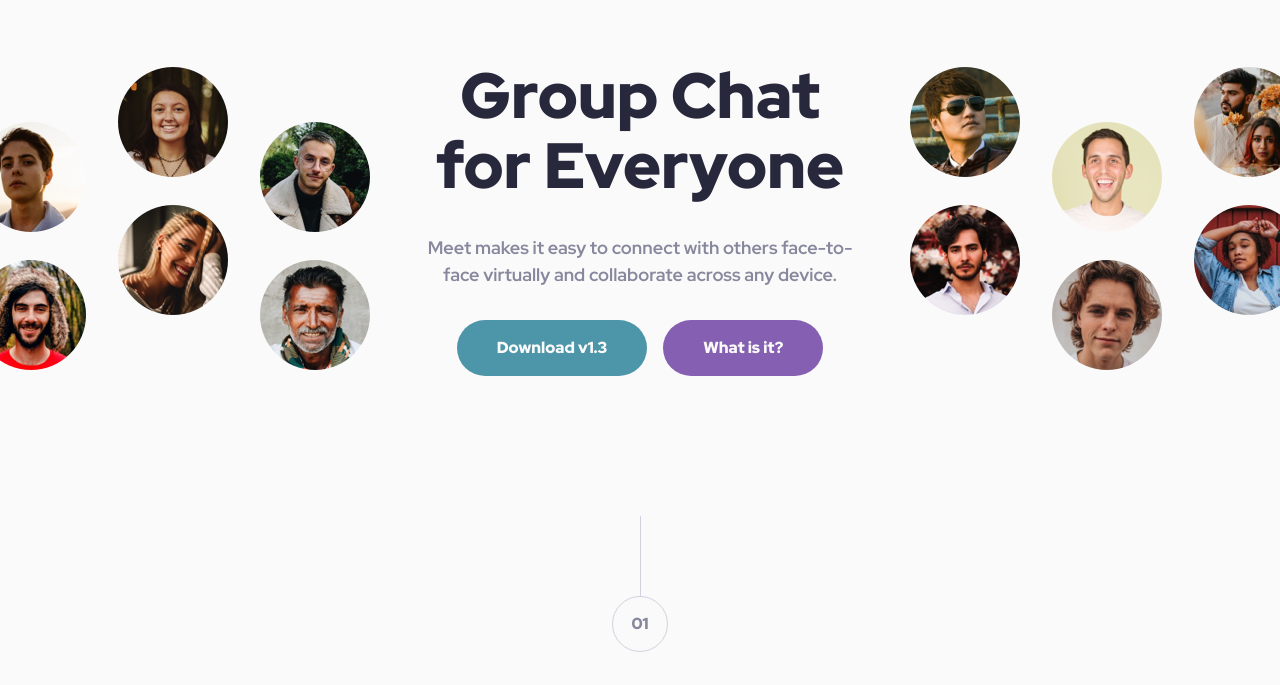
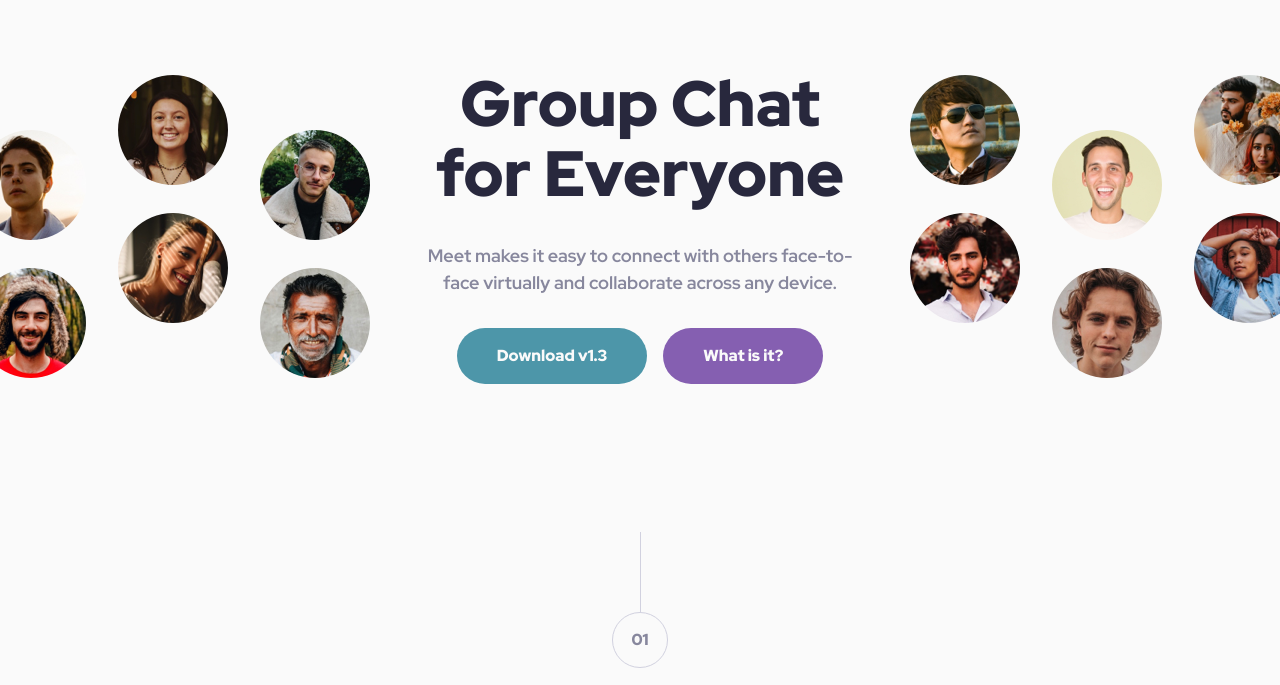
Before and after one commit to asad102/meet-landing-page, a plain HTML site: page index.html in a window 1280 px wide. Shown: the part 111-796 px from the top of the page. Drawn offline with Linux system fonts and the light colour scheme.

Commit message:
py-14 to py-16

```diff
--- a/index.html
+++ b/index.html
@@ -12,7 +12,7 @@
     <nav class="px-20 md:pt-20 pt-12 mb-2">
       <a href="#"><img class="w-[118px] h-[28px] mx-auto" src="./assets/img/logo.svg" alt="logo"></a>
     </nav>
-    <header class="hero relative w-full overflow-hidden flex flex-col md:flex-col lg:flex-row justify-between items-center  py-14">
+    <header class="hero relative w-full overflow-hidden flex flex-col md:flex-col lg:flex-row justify-between items-center  py-16">
         <div class="smsc -mr-6 -ml-6 lg:hidden block">
           <img src="/assets/img/tablet/image-hero.png" alt="smsc">
         </div>
```
Also changed, not shown: assets/css/style.css.
